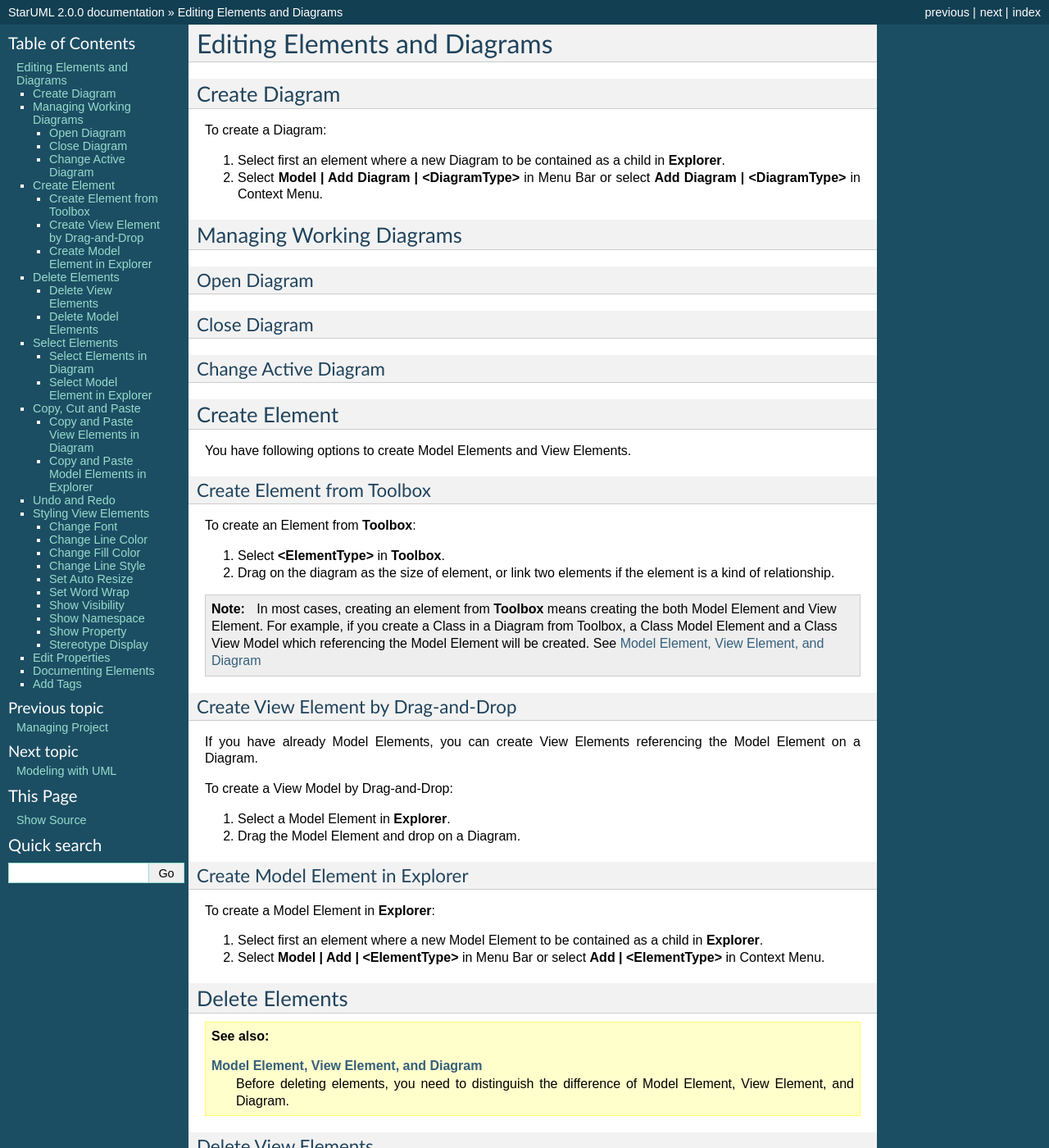
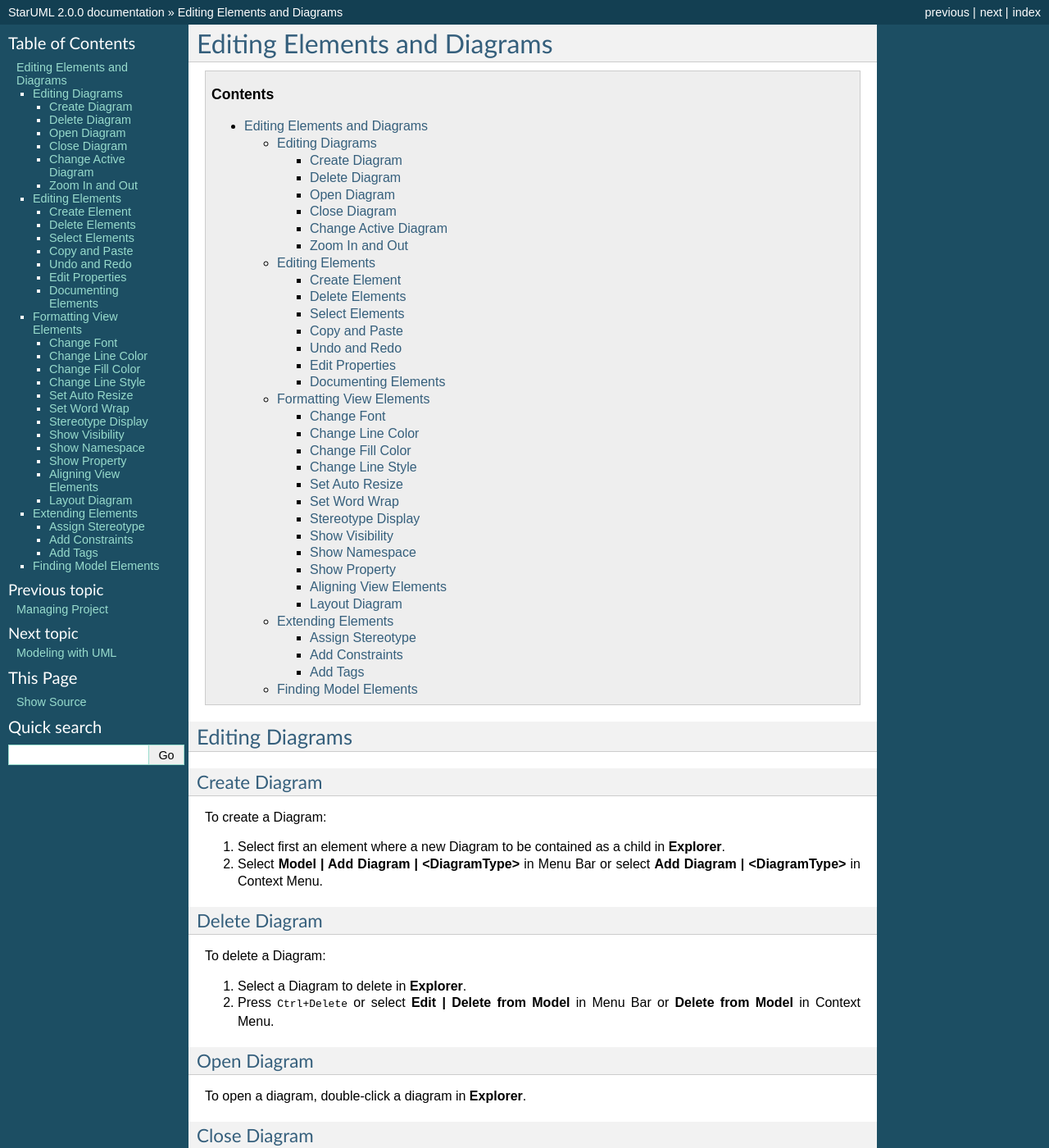
Before and after one commit to niklauslee/staruml-docs, a Sphinx documentation site: the page built from docs/source/editing-elements-and-diagrams.rst, in a window 1280 px wide and 1400 px high. Shown: the whole window at 82% size. Built offline with Sphinx 7.4.7, drawn with Linux system fonts in a browser that asks for light colours; some of the changed text lies outside the part shown.

Commit message:
update editing elements

```diff
--- a/docs/source/editing-elements-and-diagrams.rst
+++ b/docs/source/editing-elements-and-diagrams.rst
@@ -2,9 +2,15 @@
 Editing Elements and Diagrams
 =============================
 
+.. contents::
+
+
+
+Editing Diagrams
+================
 
 Create Diagram
-==============
+--------------
 
 To create a Diagram:
 
@@ -12,28 +18,57 @@
 2. Select **Model | Add Diagram | <DiagramType>** in Menu Bar or select **Add Diagram | <DiagramType>** in Context Menu.
 
 
-Managing Working Diagrams
-=========================
+Delete Diagram
+--------------
+
+To delete a Diagram:
+
+1. Select a Diagram to delete in **Explorer**.
+2. Press :kbd:`Ctrl+Delete` or select **Edit | Delete from Model** in Menu Bar or **Delete from Model** in Context Menu.
+
 
 Open Diagram
 ------------
 
+To open a diagram, double-click a diagram in **Explorer**.
+
 Close Diagram
 -------------
+
+To close a diagram, click the close icon (``x`` mark) of a diagram in **Working Diagrams** or press :kbd:`F4` or select **View | Close Diagram** in Menu Bar.
+
+To close other diagram except a active diagram, press :kbd:`Ctrl+F4` or select **View | Close Other Diagrams** in Menu Bar.
+
+To close all diagrams, press :kbd:`Shift+F4` or select **View | Close All Diagrams** in Menu Bar.
+
 
 Change Active Diagram
 ---------------------
 
+To change active diagram, select a diagram in  in **Working Diagram**.
 
+To activate the next diagram, press :kbd:`Ctrl+Shift+]` or select **View | Next Diagram**.
 
+To activate the previous diagram, press :kbd:`Ctrl+Shift+[` or select **View | Previous Diagram**.
+
+Zoom In and Out
+---------------
+
+To zoom in the diagram, press :kbd:`Ctrl++` or select **View | Zoom In** in Menu Bar.
+
+To zoom out the diagram, press :kbd:`Ctrl+-` or select **View | Zoom Out** in Menu Bar.
+
+To set zoom level to actual size, press :kbd:`Ctrl+0` or select **View | Actual Size** in Menu Bar.
+
+You can check the current zoom level in **StatusBar**.
+
+Editing Elements
+================
 
 Create Element
-==============
+--------------
 
 You have following options to create Model Elements and View Elements.
-
-Create Element from Toolbox
----------------------------
 
 To create an Element from **Toolbox**:
 
@@ -43,11 +78,8 @@
 .. note::
 	In most cases, creating an element from **Toolbox** means creating the both Model Element and View Element. For example, if you create a Class in a Diagram from Toolbox, a Class Model Element and a Class View Model which referencing the Model Element will be created. See :ref:`concept-element`
 
+If you have already Model Elements, you can create View Elements referencing the Model Element on a Diagram.
 
-Create View Element by Drag-and-Drop
-------------------------------------
-
-If you have already Model Elements, you can create View Elements referencing the Model Element on a Diagram.
 
 To create a View Model by Drag-and-Drop:
 
@@ -55,27 +87,21 @@
 2. Drag the Model Element and drop on a Diagram.
 
 
-Create Model Element in Explorer
---------------------------------
-
 To create a Model Element in **Explorer**:
 
 1. Select first an element where a new Model Element to be contained as a child in **Explorer**.
 2. Select **Model | Add | <ElementType>** in Menu Bar or select **Add | <ElementType>** in Context Menu.
 
+
+.. _edit-delete:
+
 Delete Elements
-===============
-
+---------------
 
 .. seealso::
 	:ref:`concept-element`
 		Before deleting elements, you need to distinguish the difference of Model Element, View Element, and Diagram.
 
-
-.. _edit-delete:
-
-Delete View Elements
---------------------
 
 To delete View Elements in a Diagram.
 
@@ -85,11 +111,6 @@
 .. note::
 	Deleting View Elements do not delete Model Elements.
 
-
-.. _edit-delete-from-model:
-
-Delete Model Elements
----------------------
 
 To delete Model Elements:
 
@@ -103,10 +124,9 @@
 .. _edit-select-elements:
 
 Select Elements
-===============
+---------------
 
-Select Elements in Diagram
---------------------------
+To select view elements in **Diagram Editor**:
 
 You can select an Element in Diagram just by clicking on an Element. If you want to select additional elements while keeping current selections, click on element with pressing :kbd:`Shift`.
 When you drag an area, Elements overlaps the area will be selected. Pressing :kbd:`Shift` also work with dragging.
@@ -117,29 +137,27 @@
 	Selecing an Element on a Diagram means selection of the both Model Element and View Element.
 
 
-Select Model Element in Explorer
---------------------------------
+To select a model element in **Explorer**:
 
 In **Explorer**, you can select a Model Element by clicking on an Element.
 
 If you want to select an element in **Explorer** corresponding to the a selected element in Diagram, press :kbd:`Ctrl+E` or select **Edit | Select In Explorer** in Menu Bar or **Select In Explorer** in Context Menu.
 
 
-Copy, Cut and Paste
-===================
+Copy and Paste
+--------------
 
 When copying or cutting elements for pasting, a clear distinction has to be made between model elements and view elements. If a model element is copied, it has to be pasted under a model element. In this case, all the sub-elements contained in the selected element are copied together. View elements can be copied within the same diagram or to different diagrams. Copied view elements can be pasted in diagrams only; they cannot be pasted to model elements. Copying and pasting may also be restricted depending on the view element types and diagram types.
 
-Copy and Paste View Elements in Diagram
----------------------------------------
+To copy and paste view elements in **Diagram Editor**
 
 1. Select view elements in a diagram to copy. (You can select multiple elements. See :ref:`edit-select-elements`)
 2. Press :kbd:`Ctrl+C` or select **Edit | Copy** in Menu Bar or **Copy** in Context Menu. (To cut view elements, press :kbd:`Ctrl+X` or select **Edit | Cut** in Menu Bar or **Cut** in Context Menu)
 3. Open the diagram where the copied view elements to be pasted. (See open diagram??)
 4. Press :kbd:`Ctrl+V` or select **Edit | Paste** in Menu Bar or **Paste** in Context Menu. The copied view elements will be pasted to the active diagram.
 
-Copy and Paste Model Elements in Explorer
------------------------------------------
+
+To copy and paste a model element in **Explorer**:
 
 1. Select a model element to copy in **Explorer**.
 2. Press :kbd:`Ctrl+C` or select **Edit | Copy** in Menu Bar or **Copy** in Context Menu. (To cut view elements, press :kbd:`Ctrl+X` or select **Edit | Cut** in Menu Bar or **Cut** in Context Menu)
@@ -151,21 +169,27 @@
 	Some elements are not allowed to copy, cut, and paste.
 
 Undo and Redo
-=============
+-------------
 
-All user actions can be un-executed and re-executed.
+To undo an action, press :kbd:`Ctrl+Z` or select **Edit | Undo** in Menu Bar.
 
-To undo actions:
-
-1. Press :kbd:`Ctrl+Z` or select **Edit | Undo** in Menu Bar.
-
-To redo undo-ed actions:
-
-1. Press :kbd:`Ctrl+Y` or select **Edit | Redo** in Menu Bar.
+To redo an undo-ed action, press :kbd:`Ctrl+Y` or select **Edit | Redo** in Menu Bar.
 
 
-Styling View Elements
-=====================
+Edit Properties
+---------------
+
+You can edit properties of model elements in :ref:`ui-property-editor`.
+
+
+Documenting Elements
+--------------------
+
+You can edit documentation of model elements in :ref:`ui-documentation-editor`.
+
+
+Formatting View Elements
+========================
 
 Change Font
 -----------
@@ -175,6 +199,9 @@
 1. Select view elements in diagram.
 2. Show **FontDialog** by pressing :kbd:`Ctrl+Shift+F` or selecting **Format | Font...** in Menu Bar or Context Menu.
 3. Select font face, size or color and press **OK** button.
+
+.. image:: images/font-dialog.png
+
 
 You can also use :ref:`ui-style-editor` to change Font face, size, and color.
 
@@ -187,6 +214,8 @@
 1. Select view elements in diagram.
 2. Show **ColorDialog** for line color by pressing :kbd:`Ctrl+Shift+L` or selecting **Format | Line Color...** in Menu Bar or Context Menu.
 3. Select line color and press **OK** button.
+
+.. image:: images/color-dialog.png
 
 You can also use :ref:`ui-style-editor` to change line color.
 
@@ -206,14 +235,16 @@
 Change Line Style
 ------------------
 
-Two kinds of line are supported
+.. image:: images/line-style.png
 
-**Rectilinear**
-	Good.
+To change line style of view elements:
 
+1. Select view elements in diagram.
+2. Select one of line styles.
+	* Rectilinear - Press :kbd:`Ctrl+L` or select **Format | Line Style | Rectilinear** in Menu Bar or Context Menu.
+	* Oblique - Press :kbd:`Ctrl+B` or select **Format | Line Style | Oblique** in Menu Bar or Context Menu.
 
-**Oblique**
-
+You can also use :ref:`ui-style-editor` to line style.
 
 Set Auto Resize
 ---------------
@@ -223,6 +254,18 @@
 Set Word Wrap
 -------------
 
+
+Stereotype Display
+------------------
+
+.. image:: /images/stereotype-display.png
+
+* None
+* Label
+* Decoration
+* Decoration with Label
+* Icon
+* Icon with Label
 
 
 Show Visibility
@@ -234,38 +277,26 @@
 Show Property
 -------------
 
-Stereotype Display
-------------------
 
-**None**
+Aligning View Elements
+----------------------
 
-**Label**
-
-**Decoration**
-
-**Decoration with Label**
-
-**Icon**
-
-**Icon with Label**
+Layout Diagram
+--------------
 
 
+Extending Elements
+==================
+
+Assign Stereotype
+-----------------
 
 
-Edit Properties
-===============
-
-You can edit properties of model elements in :ref:`ui-property-editor`.
-
-
-Documenting Elements
-====================
-
-You can edit documentation of model elements in :ref:`ui-documentation-editor`.
-
+Add Constraints
+---------------
 
 Add Tags
-========
+--------
 
 Tag is an element to add extended properties to Model Elements
 
@@ -295,3 +326,7 @@
 	Number value of Tag when ``kind`` is ``number``.
 
 To show or hide Tags on View Elements, select **Show Property**
+
+
+Finding Model Elements
+======================
```
Also changed, not shown: docs/source/reference/dialogs.rst (+12 -0 lines), docs/source/images/color-dialog.png (added), docs/source/images/font-dialog.png (added), docs/source/images/line-style.png (added), docs/source/images/stereotype-display.png (added).
